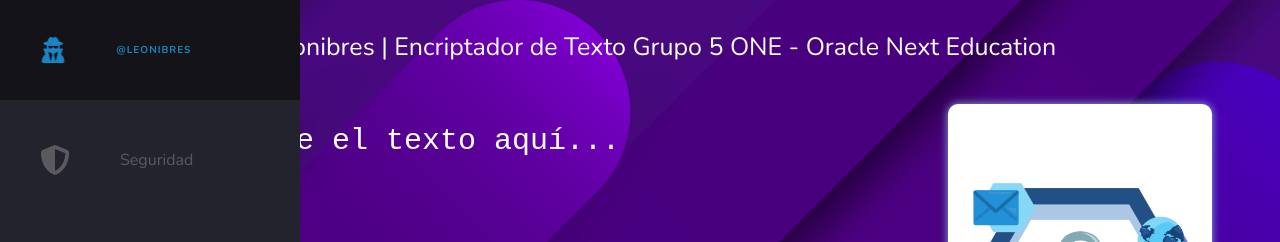
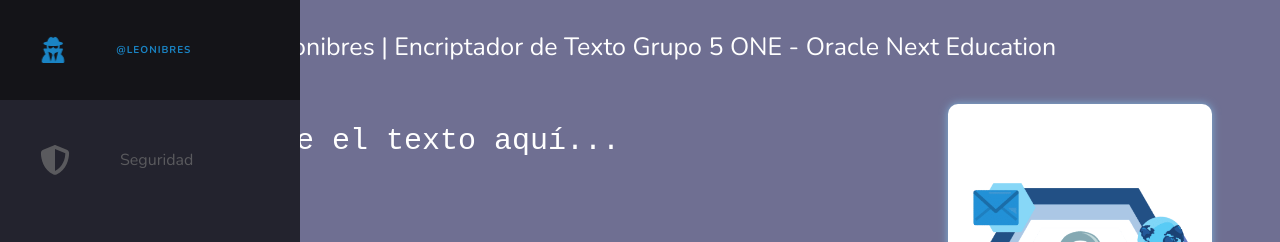
Before and after one commit to leonibres/-challenge-oracle-decoder, a plain HTML site: page index.html in a window 1280 px wide. Shown: the top 242 px of the page. Drawn offline with nearby package versions, Linux system fonts and the light colour scheme.

Commit message:
se cambia el color del fondo

```diff
--- a/css/style.css
+++ b/css/style.css
@@ -192,7 +192,7 @@ main {
 body {
   font-family: 'Nunito', sans-serif;
 
-  background-image: url('/img/fondo3.png');
+  background: #6f6f92;
   background-size: cover;
   background-repeat: no-repeat;
 }
@@ -255,7 +255,7 @@ textarea {
   height: 100px;
   font-size: 30px;
   resize: none;
-  color: #1179c9; /* Modificación para cambiar el color del texto del placeholder */
+  color: #1b365c; /* Modificación para cambiar el color del texto del placeholder */
 }
 
 textarea::placeholder {
```
